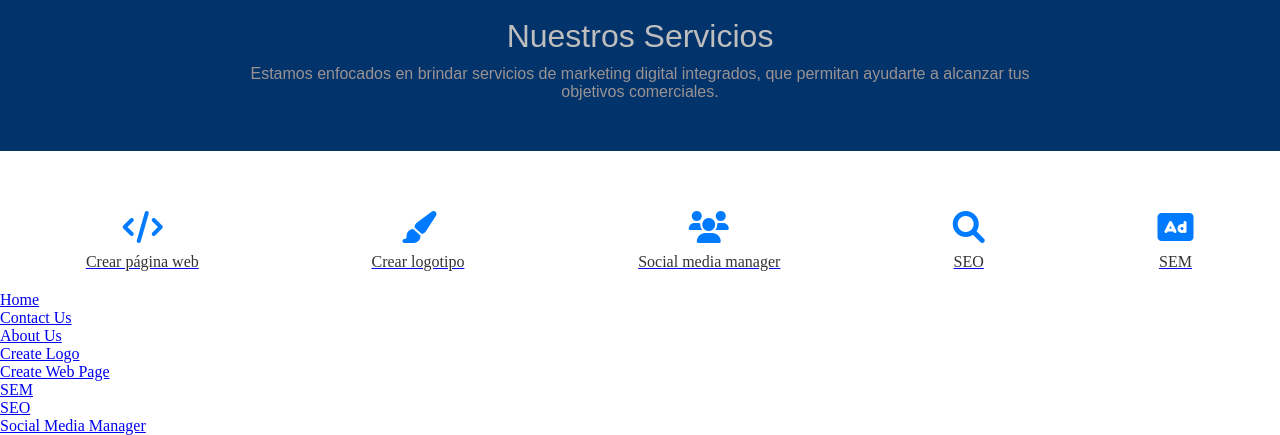
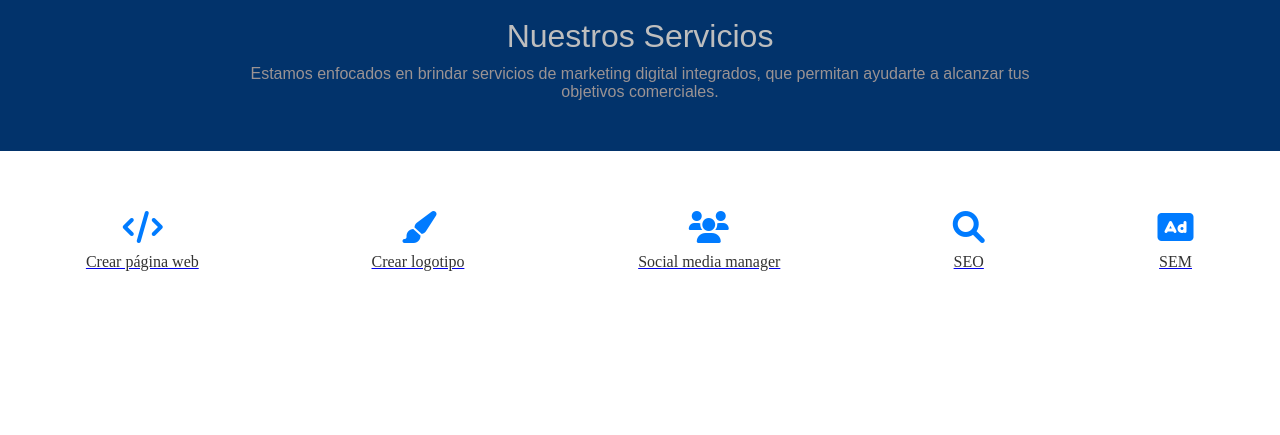
Before and after one commit to ckdigitalbusiness/ckdigital.com.pe, a website: page servicios/servicios.html in a window 1280 px wide. Shown: the part 982-1417 px from the top of the page. After the commit the page ends 1273 px from the top, so only its background shows below. Drawn offline with Linux system fonts and the light colour scheme.

Commit message:
Subiendo todos los archivos

```diff
--- a/servicios/servicios.html
+++ b/servicios/servicios.html
@@ -82,19 +82,7 @@
             </a>
         </div>
     </div>
-    <ul>
-        <li><a href="../index.html">Home</a></li>
-        <li><a href="../contactanos/contactanos.html">Contact Us</a></li>
-        <li><a href="../quienes-somos/quienes-somos.html">About Us</a></li>
-    </ul>
-</nav>
-<ul>
-    <li><a href="crear-logotipo/crear-logotipo.html">Create Logo</a></li>
-    <li><a href="crear-pagina-web/crear-pagina-web.html">Create Web Page</a></li>
-    <li><a href="sem/sem.html">SEM</a></li>
-    <li><a href="seo/seo.html">SEO</a></li>
-    <li><a href="social-media-manager/social-media-manager.html">Social Media Manager</a></li>
-</ul>
+
     <script src="servicios.js"></script>
 </body>
 </html>
```
Also changed, not shown: index.html (+0 -7 lines).
